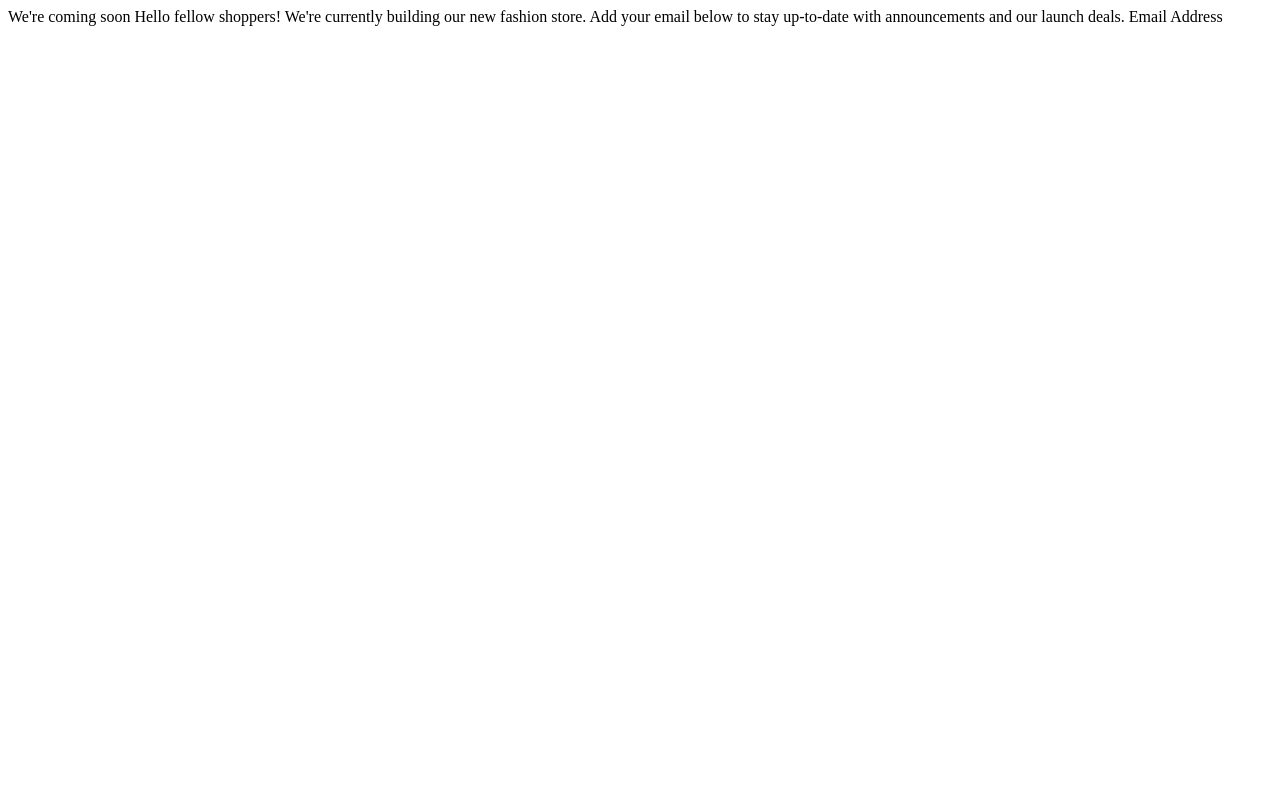
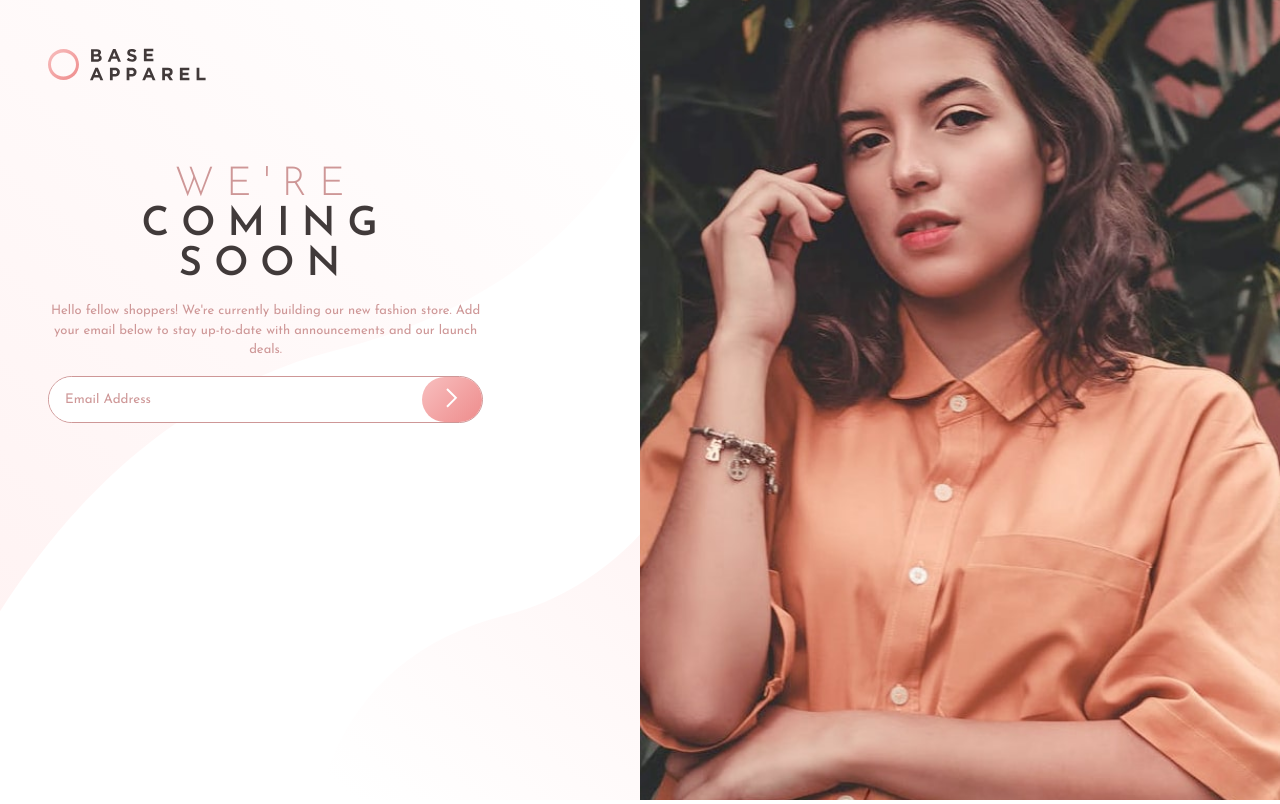
Before and after one commit to SaloRB/frontend-mentor-base-apparel, a plain HTML site: page index.html in a window 1280 px wide. Drawn offline with Linux system fonts and the light colour scheme.

Commit message:
Finish project

```diff
--- a/index.html
+++ b/index.html
@@ -14,8 +14,44 @@
     <title>Base Apparel coming soon page</title>
   </head>
   <body>
-    We're coming soon Hello fellow shoppers! We're currently building our new
-    fashion store. Add your email below to stay up-to-date with announcements
-    and our launch deals. Email Address
+    <header>
+      <img src="./images/logo.svg" alt="logo" />
+    </header>
+
+    <div class="hero-mobile">
+      <img src="./images/hero-mobile.jpg" alt="lady" />
+    </div>
+
+    <main>
+      <div class="logo-desktop">
+        <img src="./images/logo.svg" alt="logo" />
+      </div>
+
+      <div class="content">
+        <h1><span>We're</span> coming soon</h1>
+        <p>
+          Hello fellow shoppers! We're currently building our new fashion store.
+          Add your email below to stay up-to-date with announcements and our
+          launch deals.
+        </p>
+      </div>
+
+      <div class="form">
+        <form id="form">
+          <input type="text" id="email" placeholder="Email Address" />
+          <span id="error"
+            ><img id="error" src="./images/icon-error.svg" alt="icon-error"
+          /></span>
+          <button type="submit">
+            <img src="./images/icon-arrow.svg" alt="arrow-right" />
+          </button>
+        </form>
+        <span id="message" class="message">Please provide a valid email</span>
+      </div>
+    </main>
+
+    <div class="hero-desktop">
+      <img src="./images/hero-desktop.jpg" alt="lady" />
+    </div>
   </body>
 </html>
--- a/script.js
+++ b/script.js
@@ -0,0 +1,23 @@
+const emailElement = document.getElementById('email')
+const errorElement = document.getElementById('error')
+const formElement = document.getElementById('form')
+const messageElement = document.getElementById('message')
+
+formElement.addEventListener('submit', submitForm)
+
+function submitForm(e) {
+  e.preventDefault()
+
+  const email = emailElement.value
+
+  if (email.length === 0 || !email.includes('@')) {
+    errorElement.classList.add('show')
+    messageElement.classList.add('show')
+    formElement.classList.add('error')
+    return
+  }
+
+  errorElement.classList.remove('show')
+  messageElement.classList.remove('show')
+  formElement.classList.remove('error')
+}
--- a/style.css
+++ b/style.css
@@ -0,0 +1,204 @@
+@import url('https://fonts.googleapis.com/css2?family=Josefin+Sans:wght@300;400;600&display=swap');
+
+:root {
+  --red-100: hsl(0, 36%, 70%);
+  --red-400: hsl(0, 93%, 68%);
+  --grayish-red: hsl(0, 6%, 24%);
+
+  --gradient-1: linear-gradient(
+    135deg,
+    hsl(0, 0%, 100%) 0%,
+    hsl(0, 100%, 98%),
+    100%
+  );
+  --gradient-2: linear-gradient(
+    135deg,
+    hsl(0, 80%, 86%) 0%,
+    hsl(0, 74%, 74%) 100%
+  );
+}
+
+* {
+  margin: 0;
+  padding: 0;
+  box-sizing: border-box;
+}
+
+body {
+  font-family: 'Josefin Sans', sans-serif;
+  min-width: 375px;
+}
+
+header {
+  padding: 2rem;
+}
+
+header img {
+  width: 100px;
+}
+
+.hero-mobile img {
+  width: 100%;
+}
+
+main {
+  padding: 3rem;
+  width: 375px;
+  margin: 0 auto;
+}
+
+.logo-desktop {
+  display: none;
+}
+
+.content {
+  text-align: center;
+  margin-bottom: 1rem;
+}
+
+.content h1 {
+  text-transform: uppercase;
+  font-size: 2.5rem;
+  font-weight: 600;
+  color: var(--grayish-red);
+  letter-spacing: 12px;
+  margin-bottom: 1rem;
+}
+
+.content h1 span {
+  color: var(--red-100);
+  font-weight: 300;
+}
+
+.content p {
+  font-size: 13px;
+  font-weight: 400;
+  color: var(--red-100);
+  line-height: 1.5;
+}
+
+form {
+  display: flex;
+  flex-direction: row;
+  border: 1px solid var(--red-100);
+  border-radius: 3rem;
+  position: relative;
+}
+
+form.error {
+  border: 2px solid var(--red-400);
+}
+
+.form input {
+  flex-grow: 2;
+  font-family: inherit;
+  width: 80%;
+  padding: 1rem;
+  border: none;
+  border-radius: 3rem;
+}
+
+.form input:focus {
+  outline: none;
+}
+
+.form input::placeholder {
+  color: var(--red-100);
+}
+
+.form span#error {
+  display: none;
+  position: absolute;
+  top: 50%;
+  left: 70%;
+  transform: translate(-50%, -50%);
+}
+
+.form span#error.show {
+  display: block;
+}
+
+.form button {
+  background: var(--gradient-2);
+  border: none;
+  width: 60px;
+  border-radius: 3rem;
+  cursor: pointer;
+}
+
+.form button:hover {
+  background: linear-gradient(
+    135deg,
+    hsl(0, 56%, 91%) 0%,
+    hsl(0, 75%, 81%) 100%
+  );
+}
+
+.message {
+  color: var(--red-400);
+  font-size: 14px;
+  margin-left: 1rem;
+  margin-top: 0.5rem;
+  display: block;
+  visibility: hidden;
+}
+
+.message.show {
+  visibility: visible;
+}
+
+.hero-desktop {
+  display: none;
+}
+
+@media screen and (min-width: 768px) {
+  body {
+    display: flex;
+    justify-content: space-between;
+    height: 100vh;
+    max-width: 100vw;
+    overflow: hidden;
+  }
+
+  header {
+    display: none;
+  }
+
+  main {
+    display: flex;
+    flex-direction: column;
+    margin: 0;
+    width: 50%;
+    background-image: url('./images/bg-pattern-desktop.svg');
+    background-size: cover;
+    background-position: center;
+  }
+
+  .content {
+    width: 80%;
+  }
+
+  form {
+    width: 80%;
+  }
+
+  .logo-desktop {
+    display: block;
+    margin-bottom: 5rem;
+  }
+
+  .hero-mobile {
+    display: none;
+  }
+
+  .hero-desktop {
+    display: block;
+    width: 50%;
+  }
+
+  .hero-desktop img {
+    height: 100%;
+    width: 100%;
+    object-fit: cover;
+  }
+}
```
Also changed, not shown: design/active-states.jpg (deleted), design/desktop-design.jpg (deleted), design/mobile-design.jpg (deleted), 4 other files.
